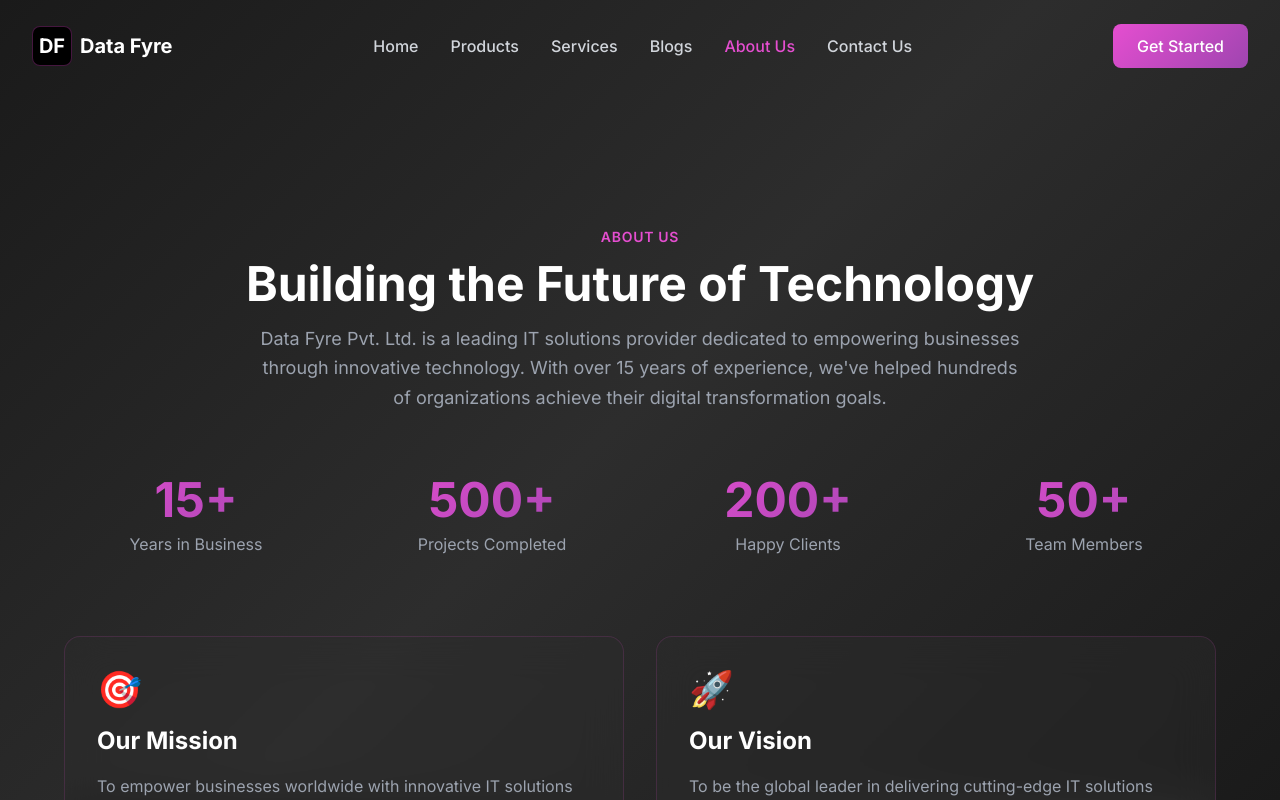
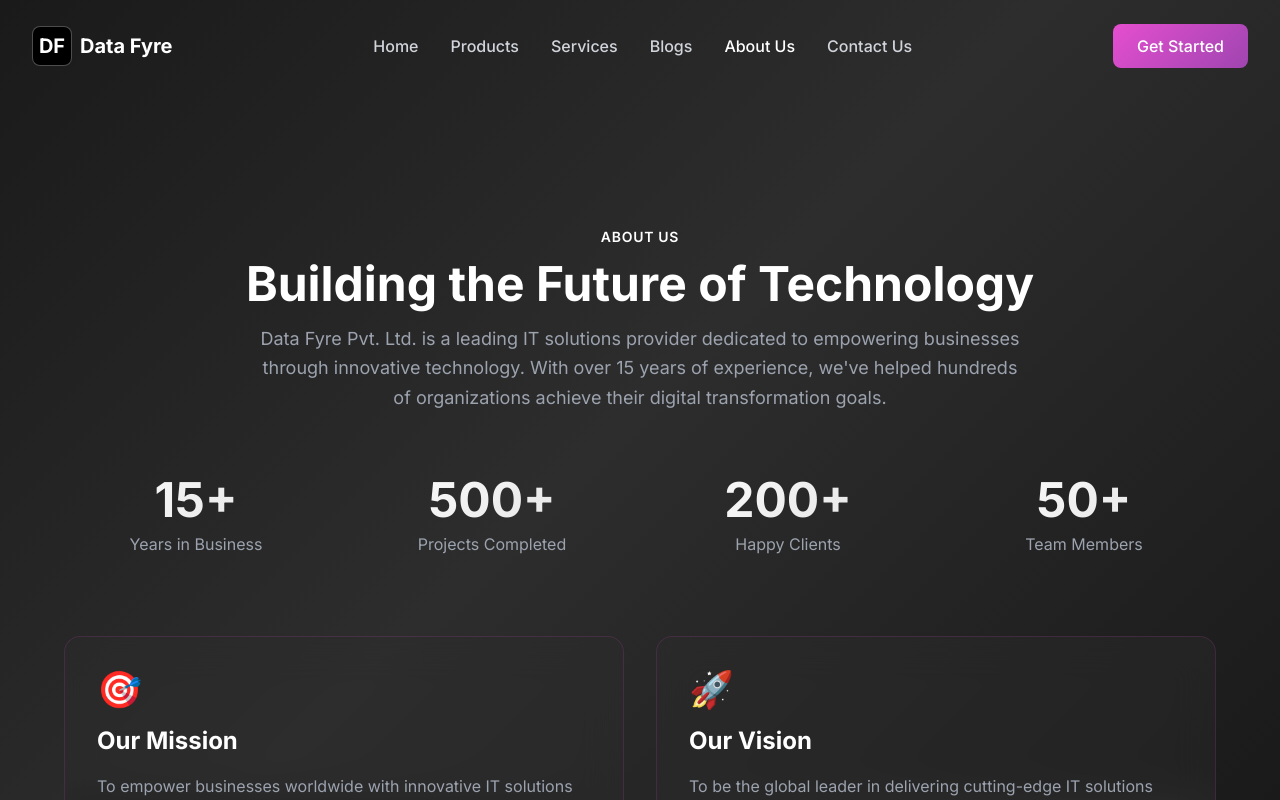
Before and after one commit to AkhilGrandhi/datafyre-app, a React (Vite) app in the folder data-fyre-frontend/: page /about in a window 1280 px wide. Shown: the top 800 px of the page. Built offline with nearby package versions, Linux system fonts and the light colour scheme.

Commit message:
Updated the video with low quality

```diff
--- a/data-fyre-frontend/src/index.css
+++ b/data-fyre-frontend/src/index.css
@@ -42,7 +42,7 @@ html {
   }
 
   .text-gradient {
-    background: linear-gradient(135deg, #e54ed0 0%, #9f45b0 100%);
+    background: linear-gradient(135deg, #ffffff 0%, #e0e0e0 100%);
     -webkit-background-clip: text;
     -webkit-text-fill-color: transparent;
     background-clip: text;
--- a/data-fyre-frontend/tailwind.config.js
+++ b/data-fyre-frontend/tailwind.config.js
@@ -7,8 +7,8 @@ export default {
   theme: {
     extend: {
       colors: {
-        primary: '#000000',
-        accent: '#e54ed0',
+        primary: '#e54ed0',
+        accent: '#ffffff',
         secondary: '#9f45b0',
         tertiary: '#44008b',
         dark: '#2d2d2d',
@@ -36,8 +36,8 @@ export default {
           '100%': { transform: 'translateY(0)', opacity: '1' },
         },
         glow: {
-          '0%': { boxShadow: '0 0 5px #00ff88, 0 0 10px #00ff88' },
-          '100%': { boxShadow: '0 0 10px #00ff88, 0 0 20px #00ff88, 0 0 30px #00ff88' },
+          '0%': { boxShadow: '0 0 5px #e54ed0, 0 0 10px #e54ed0' },
+          '100%': { boxShadow: '0 0 10px #e54ed0, 0 0 20px #e54ed0, 0 0 30px #e54ed0' },
         },
       },
     },
```
Also changed, not shown: 2 other files (tests, documents, lock files or other folders).
